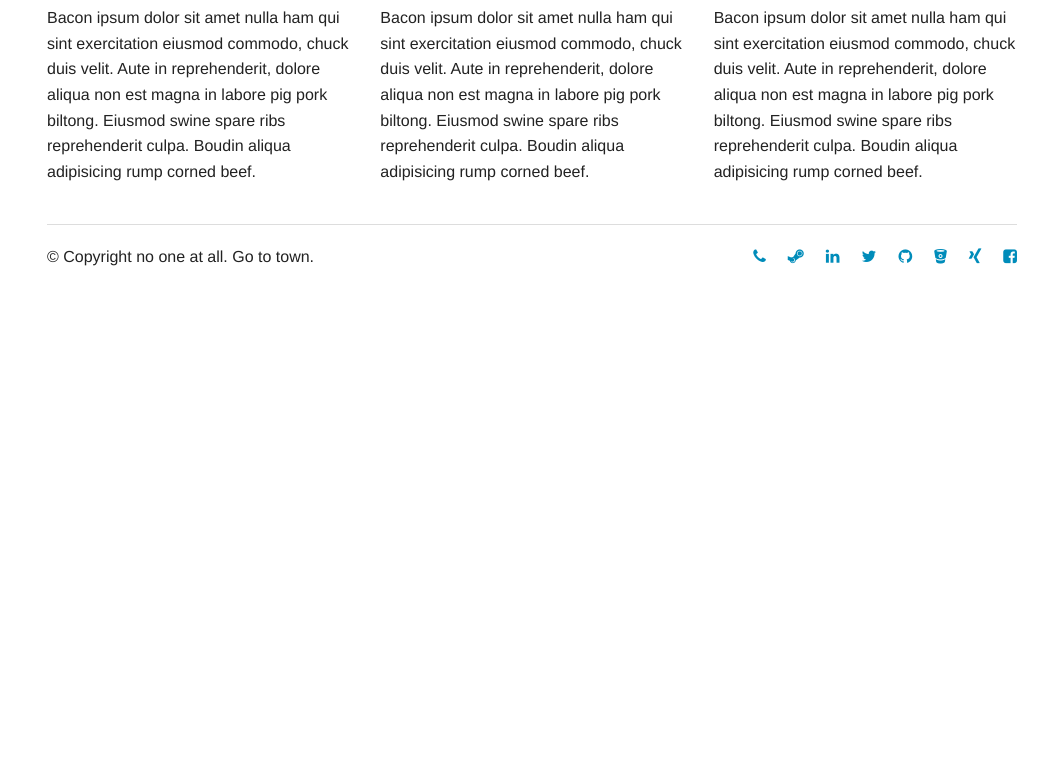
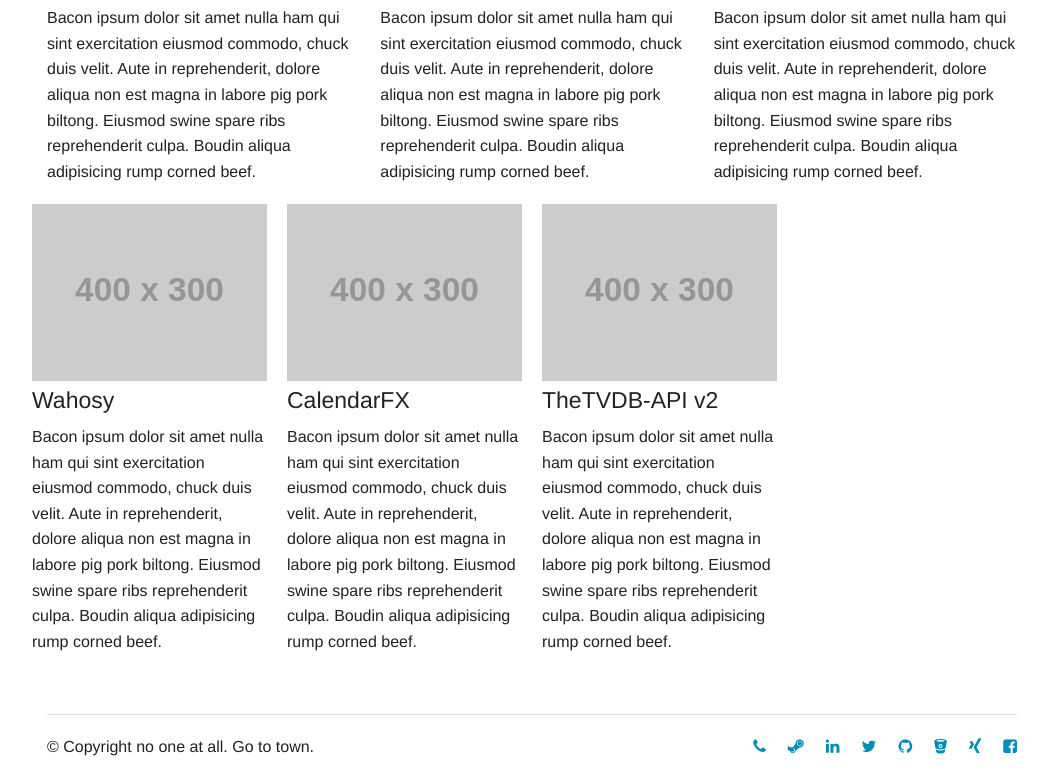
Before and after one commit to kongSugar/kongSugar.github.io, a plain HTML site: page startpage.html in a window 1280 px wide. Shown: the part 568-1348 px from the top of the page, without its empty margins (108-1156 px from the left). Before the commit the page ends 858 px from the top, so only its background shows below. Drawn offline with Linux system fonts and the light colour scheme; placeholder pictures from the web are drawn by us; some icons are missing.

Commit message:
init foundation

```diff
--- a/startpage.html
+++ b/startpage.html
@@ -91,13 +91,40 @@
 
         <div class="large-4 columns">
             <a href="#">
-            <img src="http://placehold.it/400x300&text=[TheTVDB-API v2]"/>
-            <h4>TheTVDB-API v2</h4>
+                <img src="http://placehold.it/400x300&text=[TheTVDB-API v2]"/>
+                <h4>TheTVDB-API v2</h4>
             </a>
             <p>Bacon ipsum dolor sit amet nulla ham qui sint exercitation eiusmod commodo, chuck duis velit. Aute in
                 reprehenderit, dolore aliqua non est magna in labore pig pork biltong. Eiusmod swine spare ribs
                 reprehenderit culpa. Boudin aliqua adipisicing rump corned beef.</p>
         </div>
+    </div>
+</div>
+
+<div class="_previewsAsBlockGrid">
+    <div class="row">
+        <ul class="small-block-grid-2 medium-block-grid-3 large-block-grid-4">
+            <li>            <img src="http://placehold.it/400x300&text=[wahosy]"/>
+                <h4>Wahosy</h4>
+
+                <p>Bacon ipsum dolor sit amet nulla ham qui sint exercitation eiusmod commodo, chuck duis velit. Aute in
+                    reprehenderit, dolore aliqua non est magna in labore pig pork biltong. Eiusmod swine spare ribs
+                    reprehenderit culpa. Boudin aliqua adipisicing rump corned beef.</p></li>
+            <li>            <img src="http://placehold.it/400x300&text=[CalendarFX]"/>
+                <h4>CalendarFX</h4>
+
+                <p>Bacon ipsum dolor sit amet nulla ham qui sint exercitation eiusmod commodo, chuck duis velit. Aute in
+                    reprehenderit, dolore aliqua non est magna in labore pig pork biltong. Eiusmod swine spare ribs
+                    reprehenderit culpa. Boudin aliqua adipisicing rump corned beef.</p></li>
+            <li>            <a href="#">
+                <img src="http://placehold.it/400x300&text=[TheTVDB-API v2]"/>
+                <h4>TheTVDB-API v2</h4>
+            </a>
+                <p>Bacon ipsum dolor sit amet nulla ham qui sint exercitation eiusmod commodo, chuck duis velit. Aute in
+                    reprehenderit, dolore aliqua non est magna in labore pig pork biltong. Eiusmod swine spare ribs
+                    reprehenderit culpa. Boudin aliqua adipisicing rump corned beef.</p></li>
+
+        </ul>
     </div>
 </div>
 
```
Also changed, not shown: index.html (+1 -1 lines).
